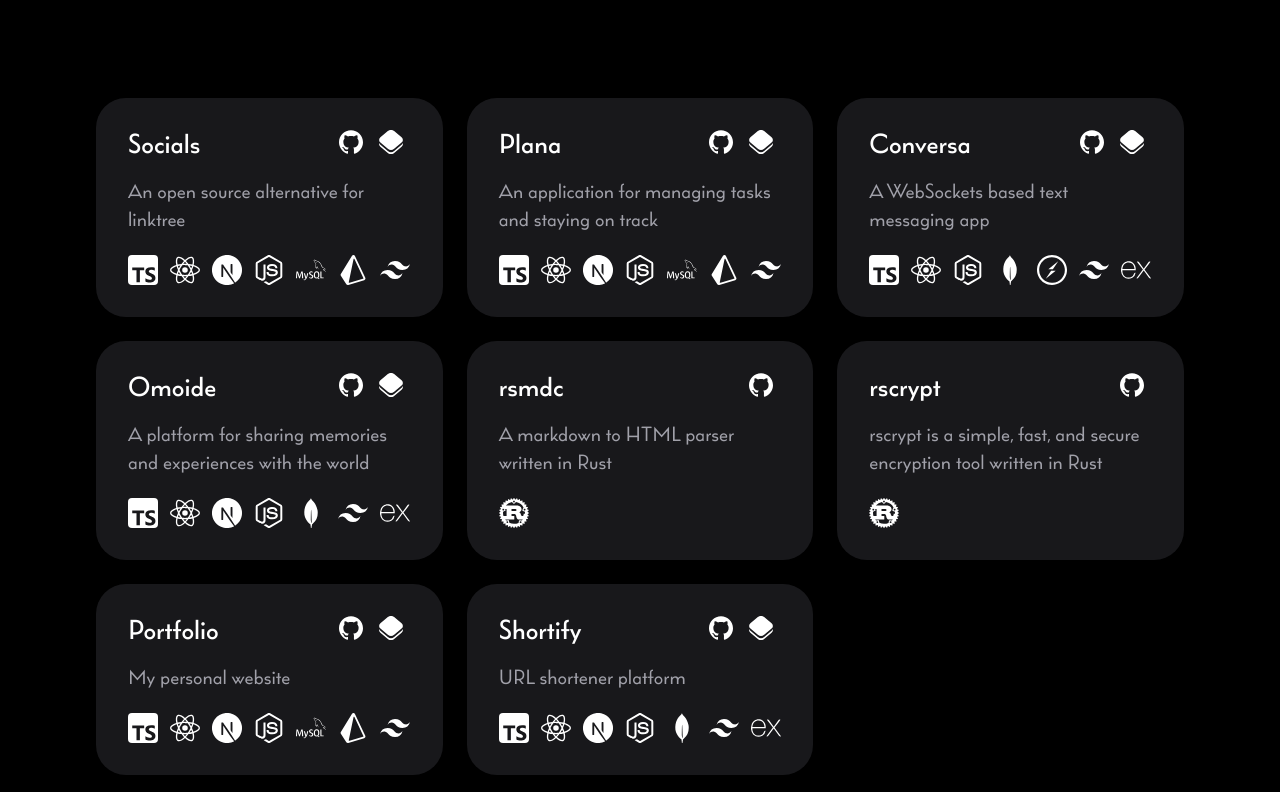
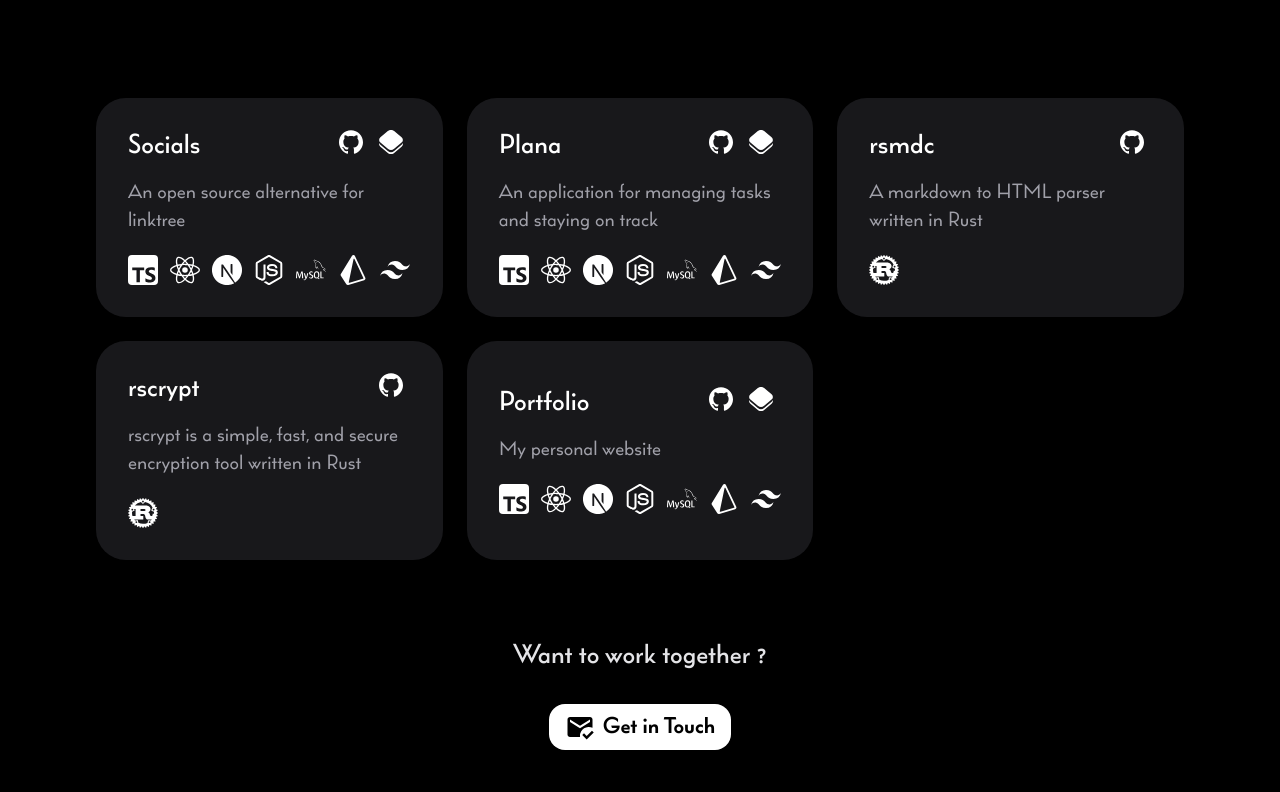
Before and after one commit to triyanox/portfolio.v2, a Next.js app: page / in a window 1280 px wide. Shown: the part 1428-2220 px from the top of the page. Built offline with nearby package versions, Linux system fonts and the light colour scheme.

Commit message:
Update the projects list

```diff
--- a/data/projects.ts
+++ b/data/projects.ts
@@ -44,37 +44,6 @@ const projects = [
     preview: "https://plana.achaq.codes",
   },
   {
-    name: "Conversa",
-    description: "A WebSockets based text messaging app",
-    tech: [
-      Typescript,
-      Reactdotjs,
-      Nodedotjs,
-      Mongodb,
-      SocketIo,
-      Tailwindcss,
-      Express,
-    ],
-    link: "https://github.com/triyanox/conversa-client",
-    preview: "https://conversa.achaq.codes",
-  },
-  {
-    name: "Omoide",
-    description:
-      "A platform for sharing memories and experiences with the world",
-    tech: [
-      Typescript,
-      Reactdotjs,
-      Nextdotjs,
-      Nodedotjs,
-      Mongodb,
-      Tailwindcss,
-      Express,
-    ],
-    link: "https://github.com/triyanox/omoide-client",
-    preview: "https://omoide.achaq.codes",
-  },
-  {
     name: "rsmdc",
     description: "A markdown to HTML parser written in Rust",
     tech: [Rust],
@@ -104,21 +73,6 @@ const projects = [
     link: "https://github.com/triyanox/portfolio.v2",
     preview: "https://achaq.codes",
   },
-  {
-    name: "Shortify",
-    description: "URL shortener platform",
-    tech: [
-      Typescript,
-      Reactdotjs,
-      Nextdotjs,
-      Nodedotjs,
-      Mongodb,
-      Tailwindcss,
-      Express,
-    ],
-    link: "https://github.com/triyanox/shortify-client",
-    preview: "https://shortify.achaq.codes",
-  },
 ];
 
 export default projects;
```
